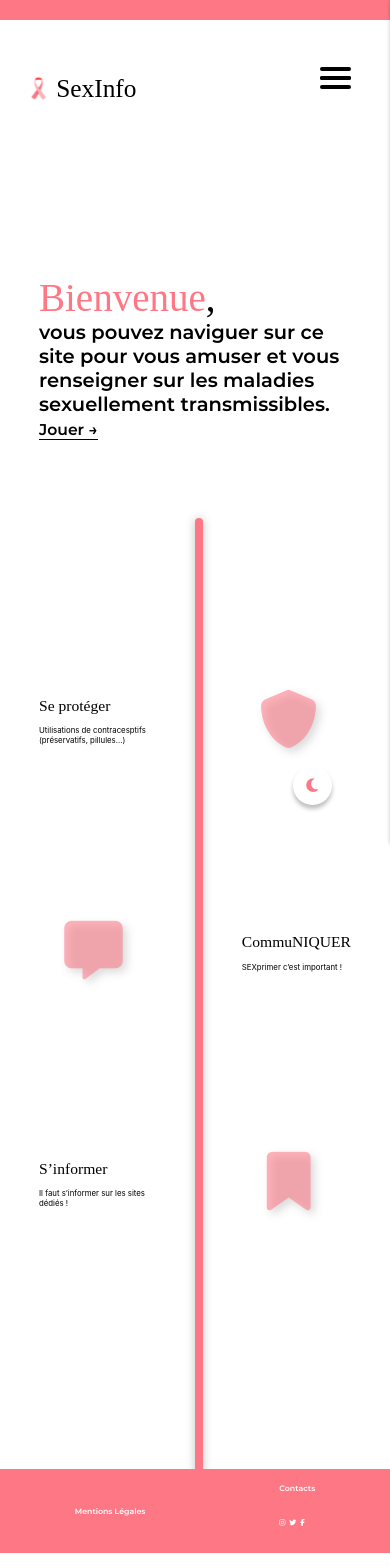
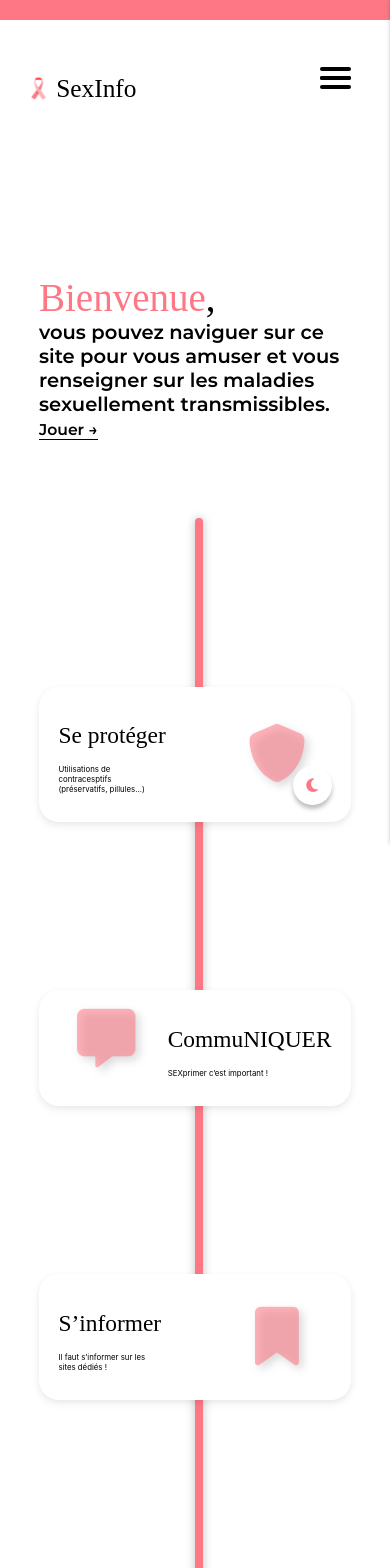
Before and after one commit to Kaituro/sidinfo, a React (Create React App) app: page / in a window 390 px wide. Shown: the top 1568 px of the page. Built offline with nearby package versions, Linux system fonts and the light colour scheme; a web font is replaced by a local one.

Commit message:
Responsive up

```diff
--- a/src/App.css
+++ b/src/App.css
@@ -91,6 +91,7 @@ h2 {
     position: absolute;
     left: 50%;
     box-shadow: 0px 0px 10px rgba(0, 0, 0, 0.25);
+    z-index: -1;
 }
 
 .slide {
@@ -102,6 +103,7 @@ h2 {
     width: 100%;
     display: flex;
     flex-direction: row;
+    z-index: 10;
 }
 
 .pp {
@@ -242,6 +244,11 @@ h2 {
     .protect-2 {
         width: 80%;
         margin: auto;
+        background-color: var(--background-color);
+        padding: 5%;
+        border-radius: 20px;
+        box-shadow: rgb(0 0 0 / 5%) 0px 4px 10px 0px, rgb(0 0 0 / 5%) 0px 2px 6px 0px;
+        z-index: 10;
     }
     .pp {
         margin-top: 20vh;
@@ -250,7 +257,7 @@ h2 {
         font-size: 15vw;
     }
     .fil {
-        height: 120%;
+        height: 140%;
     }
     .p-text p {
         font-size: 2;
@@ -261,6 +268,13 @@ h2 {
     .welcome-text ul {
         width: 100%;
         padding: 5%;
+    }
+    .p-text h1 {
+        font-size: 6vw;
+    }
+    .dark_mode .protect,
+    .dark_mode .protect-2 {
+        background-color: #282828;
     }
 }
 
@@ -277,23 +291,24 @@ h2 {
     }
 }
 
-.informationcorps{
+.informationcorps {
     display: flex;
     flex-direction: column;
 }
 
-.informationcorps h2,h3{
-    color:var(--main-color);
+.informationcorps h2,
+h3 {
+    color: var(--main-color);
 }
 
-.gaucheinfo{
+.gaucheinfo {
     width: fit-content;
     margin: auto;
     margin-left: 1vw;
 }
 
-.droiteinfo{
-    width:fit-content ;
+.droiteinfo {
+    width: fit-content;
     margin: auto;
     margin-right: 1vw;
 }
```
